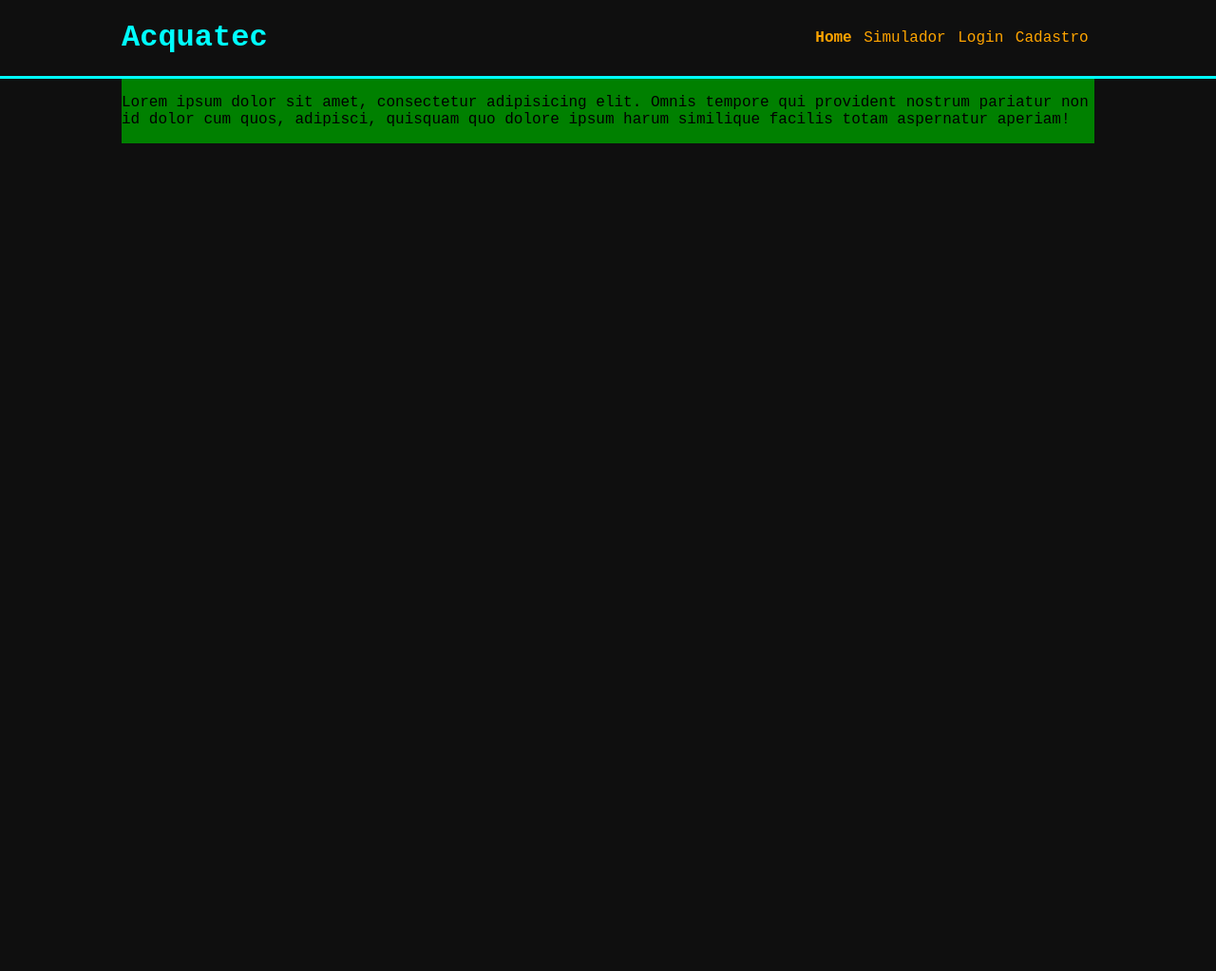
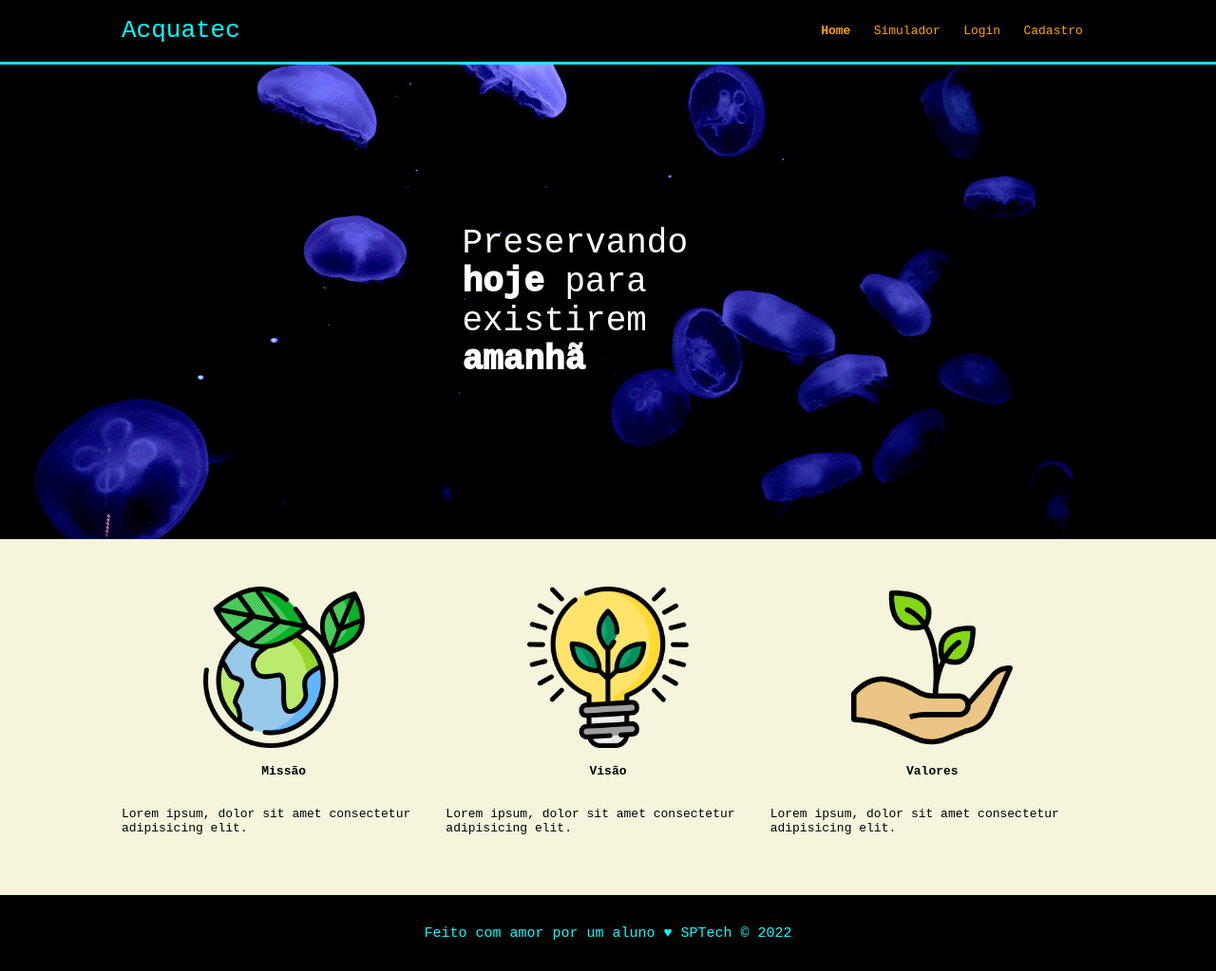
Before and after one commit to AgdaTaniguchi/Acquatec, a plain HTML site: page index.html in a window 1280 px wide. Shown: the whole page at 95% size. Before the commit the page ends 800 px from the top, so only its background shows below. Drawn offline with Linux system fonts and the light colour scheme.

Commit message:
Atualizando site

```diff
--- a/estilo.css
+++ b/estilo.css
@@ -1,7 +1,7 @@
 body{
     margin: 0;
-    background: rgb(15, 15, 15);
-    font-family: 'Courier New', Courier, monospace;
+    background: black;
+    font-family: monospace;
 }
 
 .header{
@@ -12,16 +12,16 @@
     width: 80%;
     margin: auto;
     display: flex;
+}
+
+.header .container{
     justify-content: space-between;
     /* border: 3px solid plum; */
 }
 
-.banner .container{
-    background-color: green;
-}
-
-.header ul{
+.header ul a{
     color: orange;
+    text-decoration: none;
 }
 
 .header ul .aqui{
@@ -32,6 +32,7 @@
     color: aqua;
     /* border: 3px solid darkcyan; */
     width: fit-content;
+    font-weight: 500;
 }
 
 .navBar{
@@ -44,3 +45,106 @@
     align-items: center;
     /* border: 3px solid olive; */
 }
+
+/* Fim do cabeçalho */
+
+/* Começo do Banner */
+
+.banner{
+    background-image: url("imgs/bg-jelly-fish-para-home.png");
+    height: 500px;
+    color: white;
+    display: flex;
+}
+
+.banner .container{
+    justify-content: center;
+    font-size: 36px;
+}
+
+.banner .container p{
+    width: 30%;
+}
+
+.banner .container p span{
+    font-weight: 1000;
+}
+
+/* Fim do Banner */
+
+/* Começo do social */
+
+.social{
+    background-color: beige;
+    display: flex;
+    padding-bottom: 50px;
+}
+
+.social .container .boxes{
+    display: flex;
+    justify-content: space-around;
+}
+
+.social .container .boxes .box{
+    margin-top: 50px;
+    display: flex;
+    flex-direction: column;
+    align-items: center;
+}
+
+.social .container .boxes .box img{
+    width: 170px;
+}
+
+/* Fim do social */
+
+/* Começo do footer */
+.footer{
+    /* background-color: ba; */
+    height: 80px;
+    color: aqua;
+    display: flex;
+    font-size: 15px;
+}
+
+.footer .container{
+    justify-content: center;
+}
+
+.banner .container .card{
+    background: beige;
+    height: 400px;
+    width: 400px;
+    display: flex;
+    flex-direction: column;
+    color: palevioletred;
+    align-items: center;
+    border-radius: 13px;
+}
+
+.card h1{
+    font-size: 30px;
+}
+
+.card h4{
+    font-size: 20px;
+    margin-bottom: 10px;
+}
+
+.card input{
+    border: 2px solid palevioletred;
+    padding: 5px;
+    border-radius: 7px;
+}
+
+.card button{
+    color: white;
+    font: 700 20px monospace;
+    background-color: palevioletred;
+    margin-top: 25px;
+    height: 30px;
+    width: 100px;
+    border: 1px solid #b93762;
+    border-radius: 7px;
+    cursor: pointer;
+}
--- a/index.html
+++ b/index.html
@@ -4,7 +4,7 @@
         <meta charset="UTF-8">
         <meta http-equiv="X-UA-Compatible" content="IE=edge">
         <meta name="viewport" content="width=device-width, initial-scale=1.0">
-        <title>Home</title>
+        <title>Home - Acquatec</title>
         <link rel="stylesheet" href="estilo.css">
     </head>
     <body>
@@ -12,17 +12,45 @@
             <div class="container">
                 <h1 class="titulo">Acquatec</h1>
                 <ul class="navBar">
-                    <li class="aqui">Home</li>
-                    <li>Simulador</li>
-                    <li>Login</li>
-                    <li>Cadastro</li>
+                    <li class="aqui"><a href="index.html">Home</a></li>
+                    <li><a href="simulador.html">Simulador</a></li>
+                    <li><a href="login.html">Login</a></li>
+                    <li><a href="cadastro.html">Cadastro</a></li>
                 </ul>
             </div>
         </div>
 
         <div class="banner">
             <div class="container">
-                <p>Lorem ipsum dolor sit amet, consectetur adipisicing elit. Omnis tempore qui provident nostrum pariatur non id dolor cum quos, adipisci, quisquam quo dolore ipsum harum similique facilis totam aspernatur aperiam!</p>
+                <p>Preservando <span>hoje</span> para existirem <span>amanhã</span></p>
+            </div>
+        </div>
+
+        <div class="social">
+            <div class="container">
+                <div class="boxes">
+                    <div class="box">
+                        <img src="imgs/planet-earth_color.png">
+                        <h4>Missão</h4>
+                        <p>Lorem ipsum, dolor sit amet consectetur adipisicing elit.</p>
+                    </div>
+                    <div class="box">
+                        <img src="imgs/lightbulb_color.png">
+                        <h4>Visão</h4>
+                        <p>Lorem ipsum, dolor sit amet consectetur adipisicing elit.</p>
+                    </div>
+                    <div class="box">
+                        <img src="imgs/growth_color.png">
+                        <h4>Valores</h4>
+                        <p>Lorem ipsum, dolor sit amet consectetur adipisicing elit.</p>
+                    </div>
+                </div>
+            </div>
+        </div>
+
+        <div class="footer">
+            <div class="container">
+                <p>Feito com amor por um aluno &hearts; SPTech &copy; 2022</p>
             </div>
         </div>
     </body>
```
Also changed, not shown: login.html (added, +42 -0 lines), imgs/bg-jelly-fish-para-home.png (added), imgs/bg-jelly-fish-para_outras_pags.png (added), imgs/growth.png (added), imgs/growth_color.png (added), imgs/lightbulb.png (added), imgs/lightbulb_color.png (added), imgs/planet-earth.png (added), imgs/planet-earth_color.png (added).
